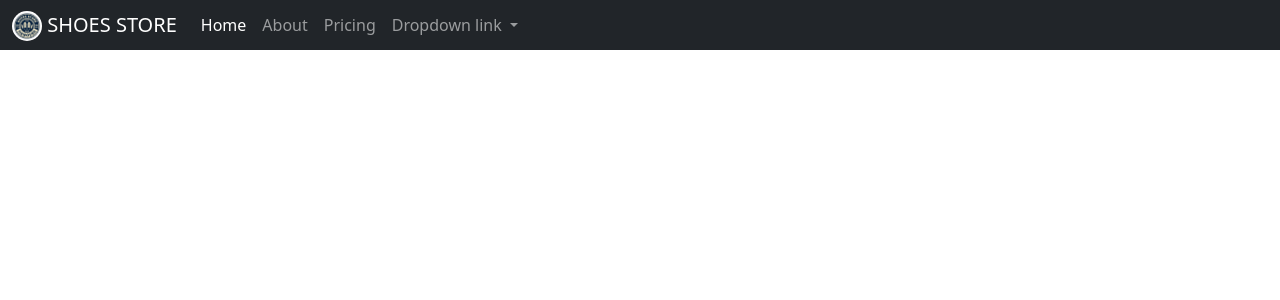
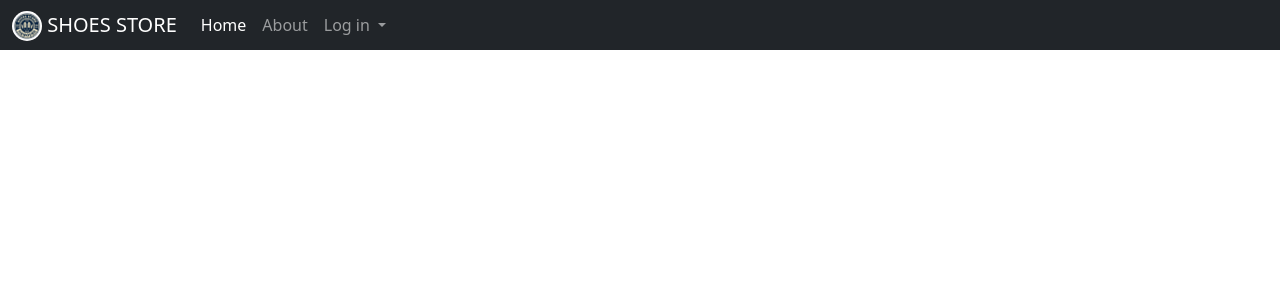
Before and after one commit to jenil2607/django, a Django app: page / in a window 1280 px wide. Shown: the top 300 px of the page. Run offline with Django 5.2, Linux system fonts and the light colour scheme; data that the repository does not hold is empty.

Commit message:
Add to log in

```diff
--- a/shop419/mainapp/templates/home.html
+++ b/shop419/mainapp/templates/home.html
@@ -36,18 +36,22 @@
                         <li class="nav-item">
                             <a class="nav-link" href="{% url 'aboutpage' %}">About</a>
                         </li>
+                        <!-- <li class="nav-item">
+                            <a class="nav-link" href="#">Sing in</a>
                         <li class="nav-item">
-                            <a class="nav-link" href="#">Pricing</a>
+                            <a class="nav-link" href="#">Sing up</a>
+                        <li class="nav-item">
+                            <a class="nav-link" href="#">Logout</a> -->
                         </li>
                         <li class="nav-item dropdown">
                             <a class="nav-link dropdown-toggle" href="#" role="button" data-bs-toggle="dropdown"
                                 aria-expanded="false">
-                                Dropdown link
+                                Log in
                             </a>
                             <ul class="dropdown-menu">
-                                <li><a class="dropdown-item" href="#">Action</a></li>
-                                <li><a class="dropdown-item" href="#">Another action</a></li>
-                                <li><a class="dropdown-item" href="#">Something else here</a></li>
+                                <li><a class="dropdown-item" href="#">Sing in</a></li>
+                                <li><a class="dropdown-item" href="#">Sing up</a></li>
+                                <li><a class="dropdown-item" href="#">Ragistration</a></li>
                             </ul>
                         </li>
                     </ul>
```
